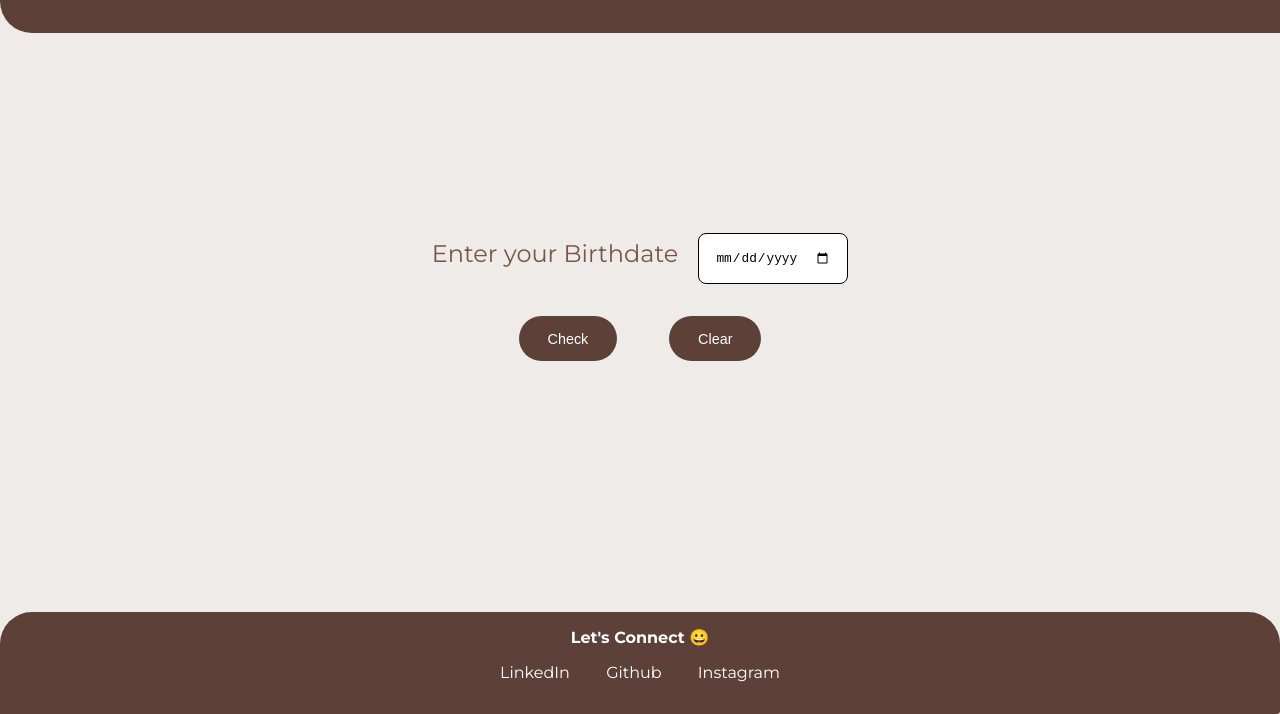
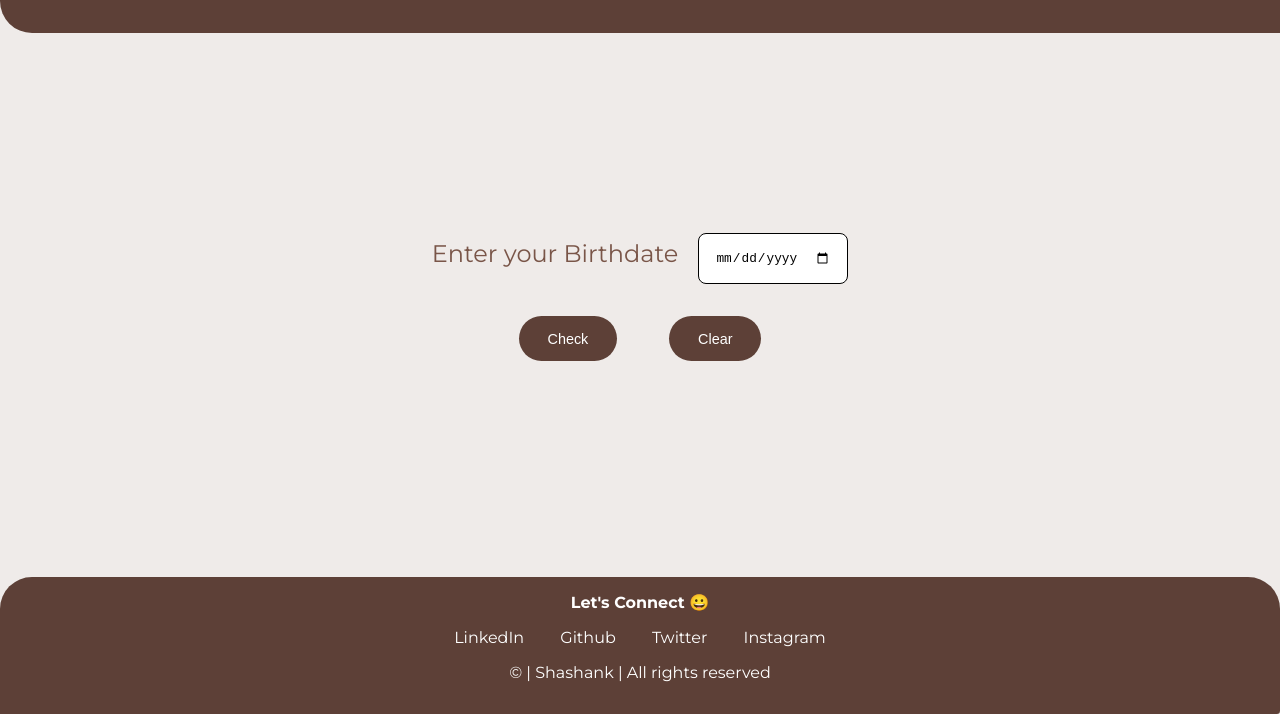
Before and after one commit to sks-21/Pallindrome-Birthday, a plain HTML site: page index.html in a window 1280 px wide. Shown: the part 86-800 px from the top of the page. Drawn offline with Linux system fonts and the light colour scheme.

Commit message:
updated footer

```diff
--- a/index.html
+++ b/index.html
@@ -39,8 +39,12 @@
         <a href="https://github.com/sks-21" class="link-no-decoration">Github</a>
       </li>
       <li class="list-element-inline">
+        <a href="https://twitter.com/Shashan02647207" class="link-no-decoration">Twitter</a>
+      </li>
+      <li class="list-element-inline">
         <a href="https://www.instagram.com/_sks_21_/" class="link-no-decoration">Instagram</a>
       </li>
+      <p> © | Shashank | All rights reserved </p>
     </ul>
   </footer>
   <script src="app.js"></script>
```
